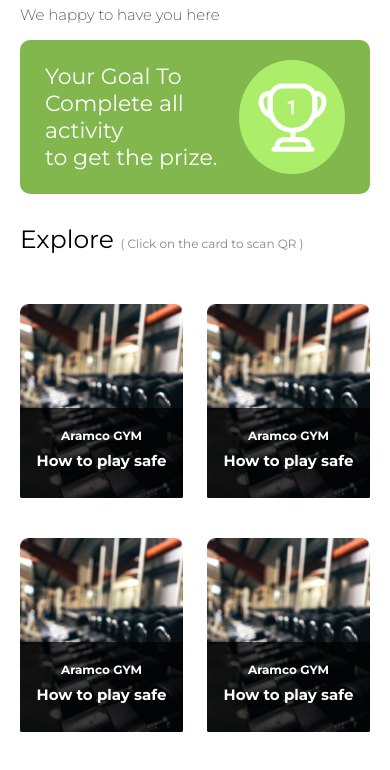
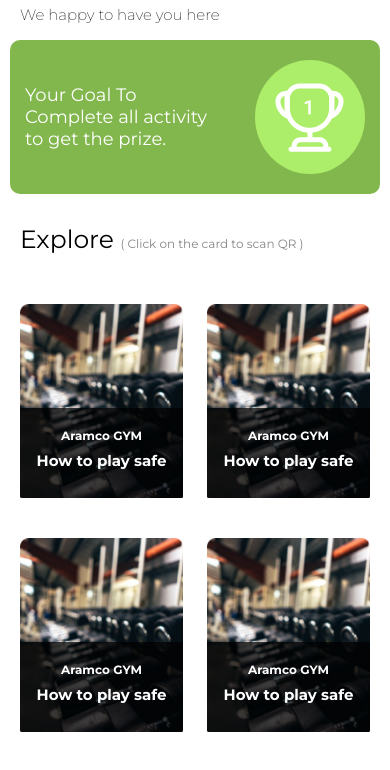
Before and after one commit to kirolseid/qr-reader, a plain HTML site: page index.html in a window 390 px wide. Shown: the part 72-842 px from the top of the page. Drawn offline with Linux system fonts and the light colour scheme.

Commit message:
Update style.css

```diff
--- a/css/style.css
+++ b/css/style.css
@@ -49,18 +49,18 @@ line-height: normal;
 
 
 .prize{
- margin: 0 20px;
+ margin: 0 10px;
  border-radius: 10px;
 background: #82B74D;
 display: flex;
 justify-content: space-between;
-padding: 20px 25px;
+padding: 20px 15px;
 }
 
 .prize p{
  color: #FFF;
  font-family: Montserrat;
- font-size: 22px;
+ font-size: 18px;
  font-style: normal;
  font-weight: 400;
  line-height: normal;
@@ -232,7 +232,6 @@ margin: auto;
 }
 .overview .btns .next{
  padding: 10px 70px;
-
 }
 
 /* body {
```
